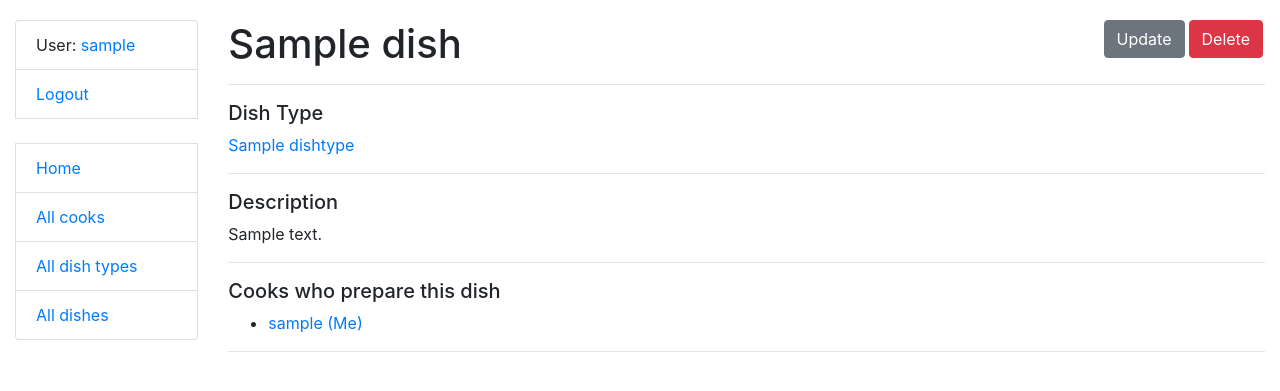
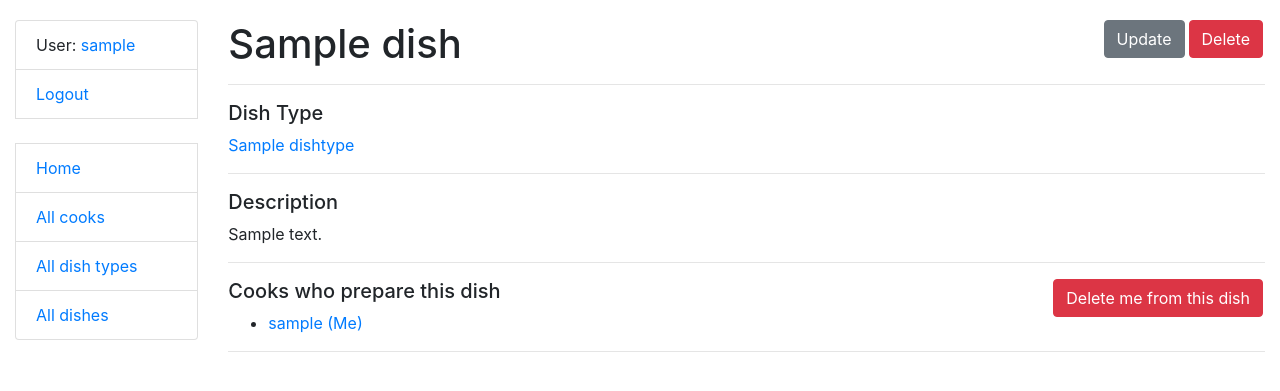
Before and after one commit to arsenmakovei/restaurant-kitchen-service, a Django app: page /dishes/1/ in a window 1280 px wide. Shown: the top 391 px of the page. Run offline with Django 4.2, Linux system fonts and the light colour scheme; a user stored in the database is signed in; tables that the repository leaves empty hold one stand-in row (values such as "Sample post").

Commit message:
Added toggle_assign_to_dish for user

```diff
--- a/restaurant/forms.py
+++ b/restaurant/forms.py
@@ -35,6 +35,7 @@ class DishForm(forms.ModelForm):
     cooks = forms.ModelMultipleChoiceField(
         queryset=get_user_model().objects.all(),
         widget=forms.CheckboxSelectMultiple,
+        required=False
     )
 
     class Meta:
--- a/restaurant/urls.py
+++ b/restaurant/urls.py
@@ -15,6 +15,7 @@ from restaurant.views import (
     CookListView,
     CookDetailView,
     CookUpdateView,
+    toggle_assign_to_dish,
 )
 
 urlpatterns = [
@@ -57,6 +58,11 @@ urlpatterns = [
         DishDeleteView.as_view(),
         name="dish-delete"
     ),
+    path(
+        "dishes/<int:pk>/toggle-assign/",
+        toggle_assign_to_dish,
+        name="toggle-dish-assign"
+    ),
     path("cooks/", CookListView.as_view(), name="cook-list"),
     path("cooks/<int:pk>", CookDetailView.as_view(), name="cook-detail"),
     path(
--- a/restaurant/views.py
+++ b/restaurant/views.py
@@ -1,10 +1,16 @@
 from django.contrib.auth.decorators import login_required
 from django.contrib.auth.mixins import LoginRequiredMixin
-from django.shortcuts import render
+from django.http import HttpResponseRedirect
+from django.shortcuts import render, get_object_or_404
 from django.urls import reverse_lazy
 from django.views import generic
 
-from restaurant.forms import DishTypeSearchForm, DishSearchForm, CookSearchForm, DishForm
+from restaurant.forms import (
+    DishTypeSearchForm,
+    DishSearchForm,
+    CookSearchForm,
+    DishForm
+)
 from restaurant.models import Cook, DishType, Dish
 
 
@@ -159,3 +165,14 @@ class CookUpdateView(LoginRequiredMixin, generic.UpdateView):
         "last_name",
         "years_of_experience"
     )
+
+
+@login_required
+def toggle_assign_to_dish(request, pk):
+    dish = get_object_or_404(Dish, id=pk)
+    user = request.user
+    if user in dish.cooks.all():
+        dish.cooks.remove(user)
+    else:
+        dish.cooks.add(user)
+    return HttpResponseRedirect(reverse_lazy("restaurant:dish-detail", args=[pk]))
--- a/templates/restaurant/dish_detail.html
+++ b/templates/restaurant/dish_detail.html
@@ -17,7 +17,18 @@
   <h5>Description</h5>
   <p>{{ dish.description }}</p>
   <hr>
-  <h5>Cooks who prepare this dish</h5>
+  <h5>
+    Cooks who prepare this dish
+    {% if dish in user.dishes.all %}
+      <a href="{% url 'restaurant:toggle-dish-assign' pk=dish.id %}" class="btn btn-danger link-to-page">
+        Delete me from this dish
+      </a>
+    {% else %}
+      <a href="{% url 'restaurant:toggle-dish-assign' pk=dish.id %}" class="btn btn-success link-to-page">
+        Assign me from this dish
+      </a>
+    {% endif %}
+  </h5>
   <ul>
     {% for cook in dish.cooks.all %}
       <li><a href="{% url 'restaurant:cook-detail' pk=cook.id%}">{{ cook.username }} {% if user == cook %} (Me){% endif %}</a></li>
```
